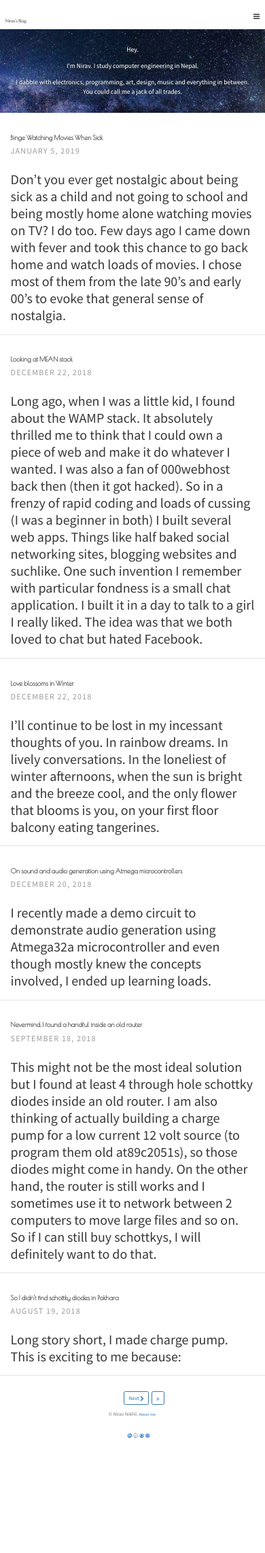
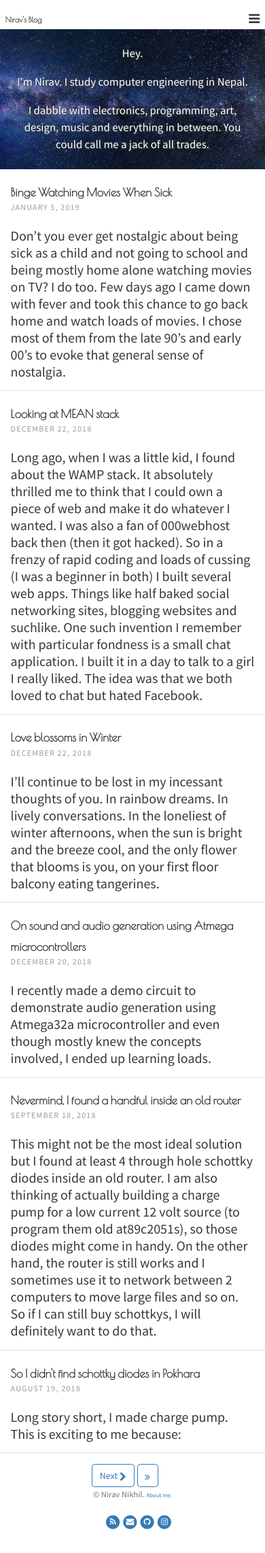
Before and after one commit to niravcodes/niravcodes.github.io, a Jekyll site: the page built from index.html, in a window 390 px wide. Shown: the whole page at 68% size. Built offline with Jekyll 4.4.1, drawn with Linux system fonts in a browser that asks for light colours; the list of posts is cut into pages by our own code; before the commit the page ends 2155 px from its top, so only the background shows below that.

Commit message:
things for responsiveness

```diff
--- a/_sass/base/_global.scss
+++ b/_sass/base/_global.scss
@@ -69,7 +69,7 @@
 
 @media screen and (max-width: $break) {
     h1 {
-        font-size: 2em;
+        font-size: 1.6em;
     }
     h2 {
         font-size: 1.5em;
@@ -90,7 +90,7 @@
 
 @media screen and (max-width: $sm-break) {
     h1 {
-        font-size: 1.5em;
+        font-size: 1.2em;
     }
     h2 {
         font-size: 1em;
@@ -105,7 +105,7 @@
     p,
     li,
     a {
-        font-size: 0.4em;
+        font-size: 0.7em;
     }
 }
 
--- a/_sass/includes/_navbar.scss
+++ b/_sass/includes/_navbar.scss
@@ -40,8 +40,8 @@
 		padding:0;
 	}
 
-	@media screen and (max-width: $sm_break){
-		font-size:0.8em;
+	@media screen and (max-width: $sm-break){
+		font-size:0.8em !important;
 	}
 
 
```
Also changed, not shown: 1 other file.
